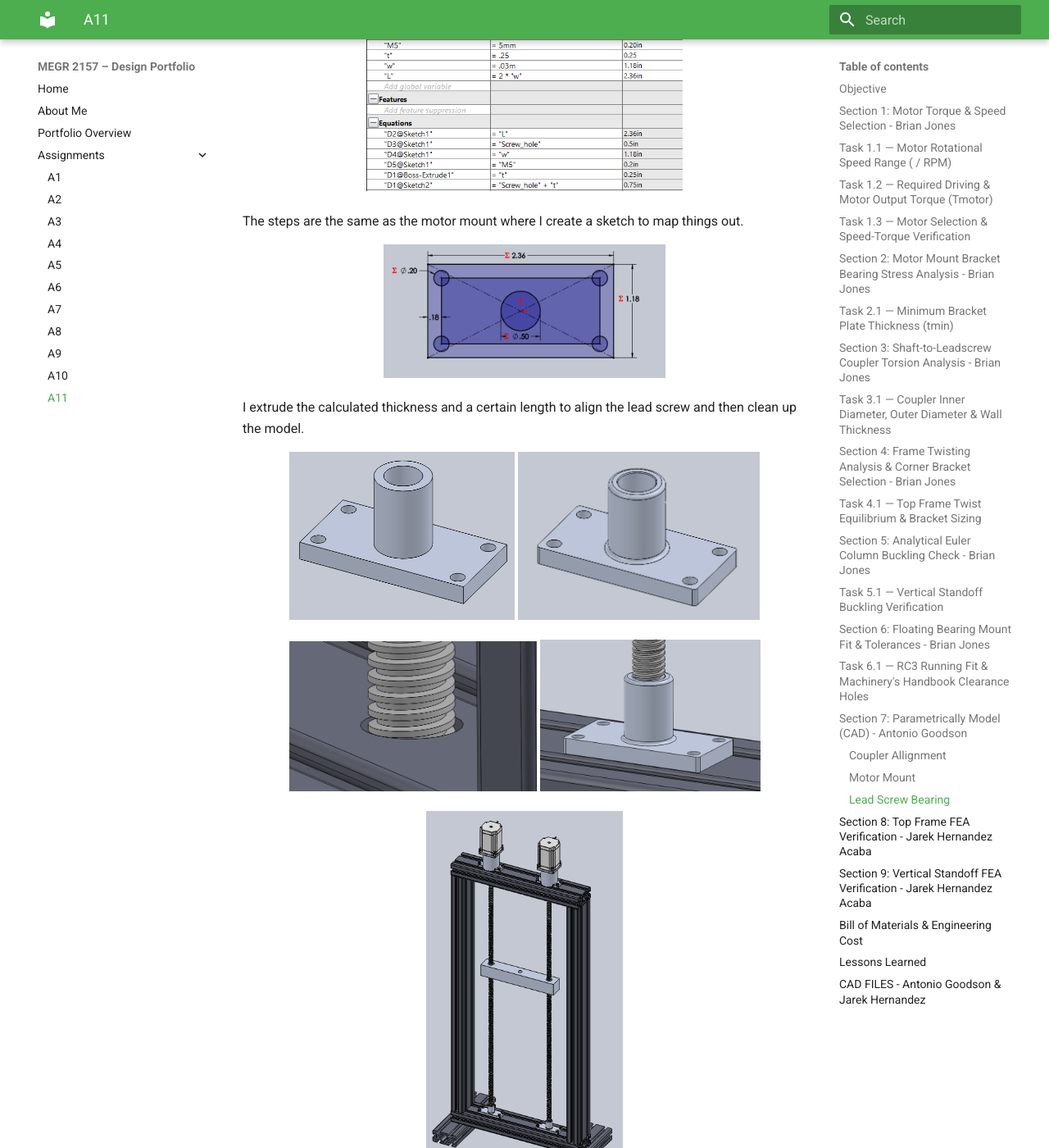
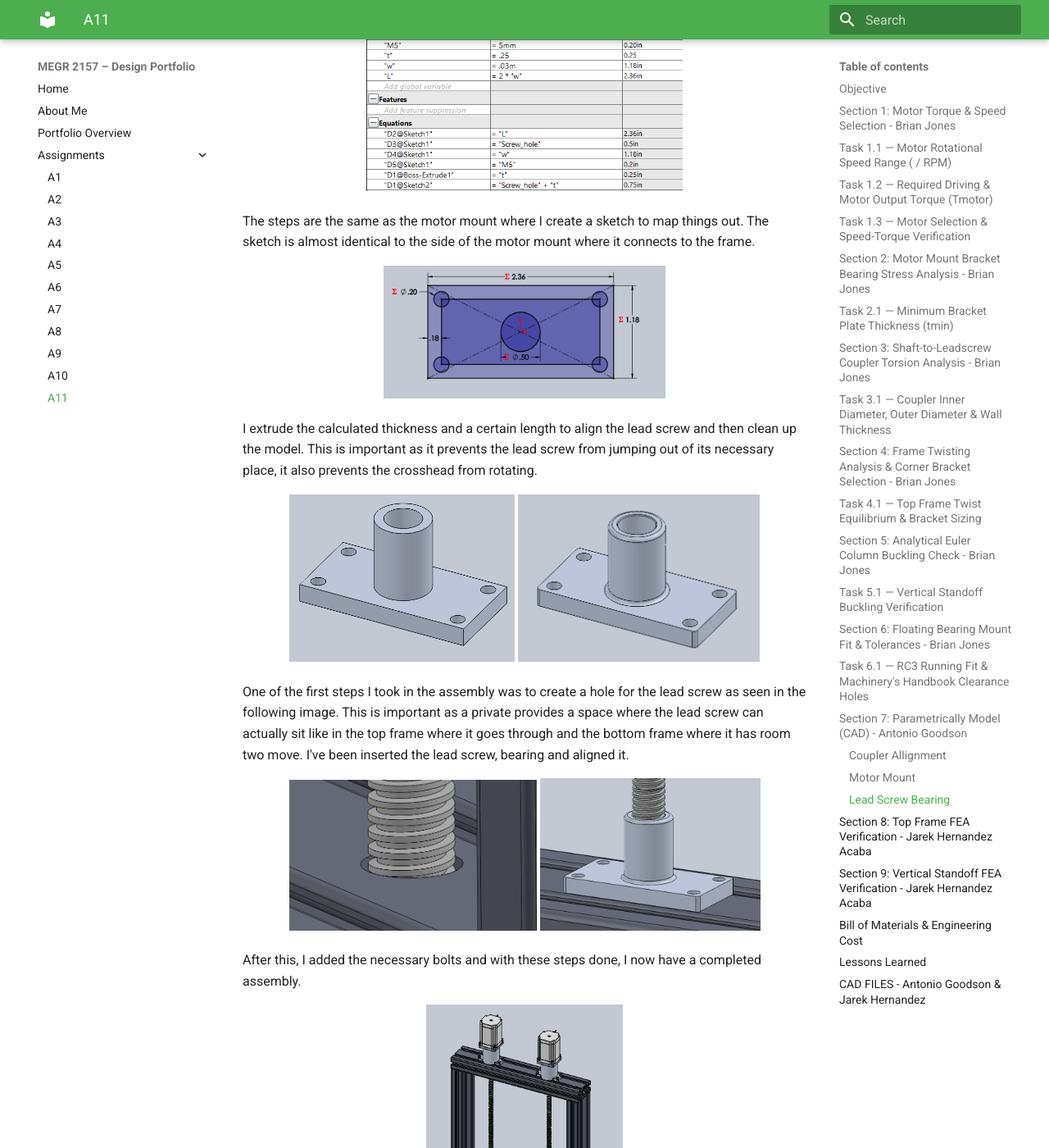
Before and after one commit to AntGo36/design-projects-portfolio, an MkDocs documentation site: the page built from docs/assignments/a11/index.md, in a window 1280 px wide and 1400 px high, scrolled down 10558 px. Shown: the whole window at 82% size. Built offline with MkDocs 1.6.1 and Material for MkDocs 9.7.7, drawn with Linux system fonts in a browser that asks for light colours.

Commit message:
Update index.md

```diff
--- a/docs/assignments/a11/index.md
+++ b/docs/assignments/a11/index.md
@@ -304,26 +304,26 @@ With the Mmount completed, I sent the bearing to hold the lead screw in place at
   <img src="Bearing_Eq.png" alt="Bearing_Eq" width="56%" />
 </p>
 
-The steps are the same as the motor mount where I create a sketch to map things out.
+The steps are the same as the motor mount where I create a sketch to map things out. The sketch is almost identical to the side of the motor mount where it connects to the frame.
 
 <p align="center">
   <img src="Bearing_Sketch.png" alt="Bearing_Sketch" width="50%" />
 </p>
 
-I extrude the calculated thickness and a certain length to align the lead screw and then clean up the model.
+I extrude the calculated thickness and a certain length to align the lead screw and then clean up the model. This is important as it prevents the lead screw from jumping out of its necessary place, it also prevents the crosshead from rotating.
 
 <p align="center">
   <img src="Bearing_Shape.png" alt="Bearing_Shape" width="40%" />
   <img src="Cleanup2.png" alt="Cleanup2" width="43%" />
 </p>
 
-
+One of the first steps I took in the assembly was to create a hole for the lead screw as seen in the following image. This is important as a private provides a space where the lead screw can actually sit like in the top frame where it goes through and the bottom frame where it has room two move. I've been inserted the lead screw, bearing and aligned it.
 <p align="center">
   <img src="Clear_Hole.png" alt="Clear_Hole" width="44%" />
   <img src="Bearing_Fitted.png" alt="Bearing_Fitted" width="39%" />
 </p>
 
-
+After this, I added the necessary bolts and with these steps done, I now have a completed assembly.
 
 <p align="center">
   <img src="Full_Assembly.png" alt="Full_Assembly" width="35%" />
```
